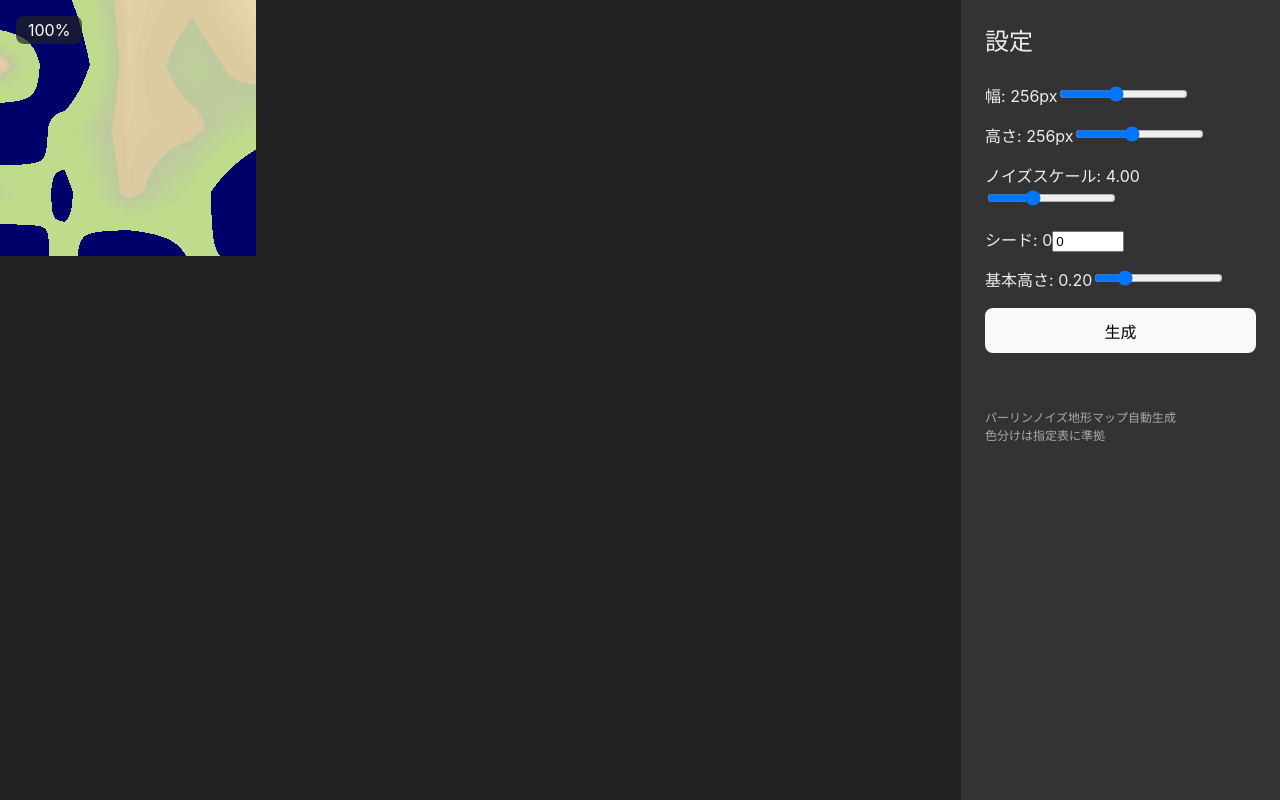
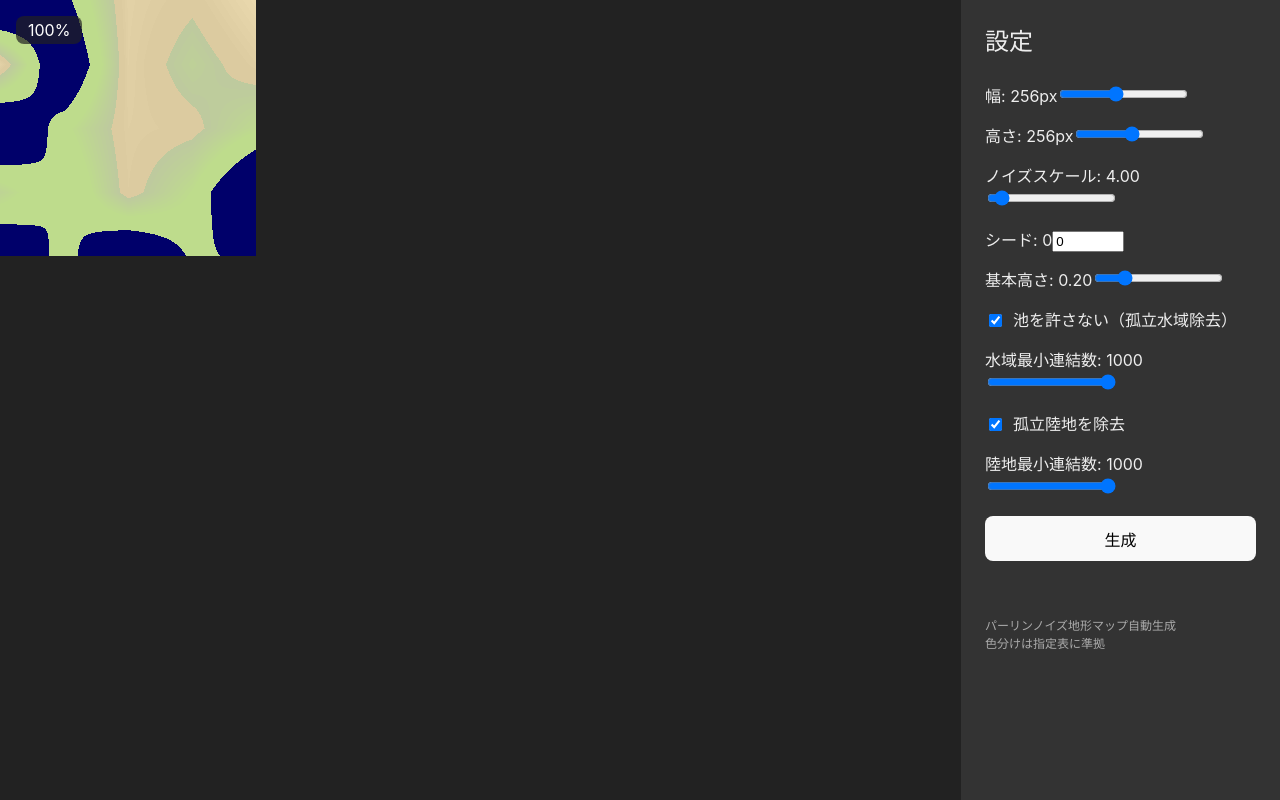
Before and after one commit to Aotumuri/OpenfrontMapGenerator, a React (Vite) app: page / in a window 1280 px wide. Built offline with nearby package versions, Linux system fonts and the light colour scheme.

Commit message:
陸地と水の孤立阻止

```diff
--- a/src/App.tsx
+++ b/src/App.tsx
@@ -10,6 +10,10 @@ function App() {
   const [scale, setScale] = useState(4.0);
   const [seed, setSeed] = useState(0);
   const [baseHeight, setBaseHeight] = useState(0.2);
+  const [removePond, setRemovePond] = useState(true);
+  const [minWaterSize, setMinWaterSize] = useState(1000);
+  const [removeLand, setRemoveLand] = useState(true);
+  const [minLandSize, setMinLandSize] = useState(1000);
   const [generate, setGenerate] = useState(true);
 
   const handleGenerate = () => {
@@ -20,7 +24,18 @@ function App() {
   return (
     <div style={{ display: 'flex', height: '100vh', width: '100vw', background: '#222', color: '#eee', overflow: 'hidden' }}>
       <div style={{ flex: 1, display: 'flex', alignItems: 'center', justifyContent: 'center', minWidth: 0, height: '100vh', overflow: 'hidden' }}>
-        <MapPreview width={width} height={height} seed={seed} scale={scale} baseHeight={baseHeight} generate={generate} />
+        <MapPreview
+          width={width}
+          height={height}
+          seed={seed}
+          scale={scale}
+          baseHeight={baseHeight}
+          removePond={removePond}
+          minWaterSize={minWaterSize}
+          removeLand={removeLand}
+          minLandSize={minLandSize}
+          generate={generate}
+        />
       </div>
       <div style={{ width: 320, background: '#333', padding: 24, boxSizing: 'border-box', display: 'flex', flexDirection: 'column', gap: 24, height: '100vh', position: 'fixed', right: 0, top: 0, zIndex: 10, borderLeft: '1px solid #222' }}>
         <h2 style={{ margin: 0 }}>設定</h2>
@@ -30,11 +45,19 @@ function App() {
           scale={scale}
           seed={seed}
           baseHeight={baseHeight}
+          removePond={removePond}
+          minWaterSize={minWaterSize}
+          removeLand={removeLand}
+          minLandSize={minLandSize}
           setWidth={setWidth}
           setHeight={setHeight}
           setScale={setScale}
           setSeed={setSeed}
           setBaseHeight={setBaseHeight}
+          setRemovePond={setRemovePond}
+          setMinWaterSize={setMinWaterSize}
+          setRemoveLand={setRemoveLand}
+          setMinLandSize={setMinLandSize}
           onGenerate={handleGenerate}
         />
         <div style={{ fontSize: 12, color: '#aaa', marginTop: 32 }}>
--- a/src/components/MapPreview.tsx
+++ b/src/components/MapPreview.tsx
@@ -6,12 +6,15 @@ type MapPreviewProps = {
   seed: number;
   scale: number;
   baseHeight: number;
+  removePond: boolean;
+  minWaterSize: number;
+  removeLand: boolean;
+  minLandSize: number;
   generate: boolean;
   onGenerated?: () => void;
 };
 
-
-const MapPreview: React.FC<MapPreviewProps> = ({ width, height, seed, scale, baseHeight, generate, onGenerated }) => {
+const MapPreview: React.FC<MapPreviewProps> = ({ width, height, seed, scale, baseHeight, removePond, minWaterSize, removeLand, minLandSize, generate, onGenerated }) => {
   const canvasRef = React.useRef<HTMLCanvasElement>(null);
   const [zoom, setZoom] = React.useState(1);
   const [offset, setOffset] = React.useState({ x: 0, y: 0 });
@@ -28,7 +31,18 @@ const MapPreview: React.FC<MapPreviewProps> = ({ width, height, seed, scale, bas
     if (!ctx) return;
     import('../utils/perlin').then(({ generateHeightMap }) => {
       import('../utils/colorMap').then(({ getTerrainColor }) => {
-        const heightMap = generateHeightMap(width, height, scale, baseHeight, seed);
+        import('../utils/waterUtils').then(({ removeIsolatedWater, removeIsolatedLand }) => {
+          let heightMap = generateHeightMap(width, height, scale, baseHeight, seed);
+          if (removePond) {
+            const waterThreshold = 0.18;
+            const landHeight = 0.18;
+            heightMap = removeIsolatedWater(heightMap, waterThreshold, minWaterSize, landHeight);
+          }
+          if (removeLand) {
+            const landThreshold = 0.18;
+            const waterHeight = 0.0;
+            heightMap = removeIsolatedLand(heightMap, landThreshold, minLandSize, waterHeight);
+          }
           const img = ctx.createImageData(width, height);
           for (let y = 0; y < height; y++) {
             for (let x = 0; x < width; x++) {
@@ -45,7 +59,8 @@ const MapPreview: React.FC<MapPreviewProps> = ({ width, height, seed, scale, bas
           onGenerated && onGenerated();
         });
       });
-  }, [width, height, seed, scale, baseHeight, generate, onGenerated]);
+    });
+  }, [width, height, seed, scale, baseHeight, removePond, minWaterSize, removeLand, minLandSize, generate, onGenerated]);
 
   // ドラッグ移動
   const handleMouseDown = (e: React.MouseEvent<HTMLDivElement>) => {
--- a/src/components/SettingsBar.tsx
+++ b/src/components/SettingsBar.tsx
@@ -6,15 +6,23 @@ type SettingsBarProps = {
   scale: number;
   seed: number;
   baseHeight: number;
+  removePond: boolean;
+  minWaterSize: number;
+  removeLand: boolean;
+  minLandSize: number;
   setWidth: (v: number) => void;
   setHeight: (v: number) => void;
   setScale: (v: number) => void;
   setSeed: (v: number) => void;
   setBaseHeight: (v: number) => void;
+  setRemovePond: (v: boolean) => void;
+  setMinWaterSize: (v: number) => void;
+  setRemoveLand: (v: boolean) => void;
+  setMinLandSize: (v: number) => void;
   onGenerate: () => void;
 };
 
-const SettingsBar: React.FC<SettingsBarProps> = ({ width, height, scale, seed, baseHeight, setWidth, setHeight, setScale, setSeed, setBaseHeight, onGenerate }) => {
+const SettingsBar: React.FC<SettingsBarProps> = ({ width, height, scale, seed, baseHeight, removePond, minWaterSize, removeLand, minLandSize, setWidth, setHeight, setScale, setSeed, setBaseHeight, setRemovePond, setMinWaterSize, setRemoveLand, setMinLandSize, onGenerate }) => {
   return (
     <div style={{ display: 'flex', flexDirection: 'column', gap: 16, minWidth: 220 }}>
       <label>
@@ -27,7 +35,7 @@ const SettingsBar: React.FC<SettingsBarProps> = ({ width, height, scale, seed, b
       </label>
       <label>
         ノイズスケール: {scale.toFixed(2)}
-        <input type="range" min={1} max={10} step={0.01} value={scale} onChange={e => setScale(Number(e.target.value))} />
+        <input type="range" min={1} max={50} step={0.01} value={scale} onChange={e => setScale(Number(e.target.value))} />
       </label>
       <label>
         シード: {seed}
@@ -37,6 +45,22 @@ const SettingsBar: React.FC<SettingsBarProps> = ({ width, height, scale, seed, b
         基本高さ: {baseHeight.toFixed(2)}
         <input type="range" min={0} max={1} step={0.01} value={baseHeight} onChange={e => setBaseHeight(Number(e.target.value))} />
       </label>
+      <label style={{ display: 'flex', alignItems: 'center', gap: 8 }}>
+        <input type="checkbox" checked={removePond} onChange={e => setRemovePond(e.target.checked)} />
+        池を許さない（孤立水域除去）
+      </label>
+      <label>
+        水域最小連結数: {minWaterSize}
+        <input type="range" min={1} max={1000} value={minWaterSize} onChange={e => setMinWaterSize(Number(e.target.value))} />
+      </label>
+      <label style={{ display: 'flex', alignItems: 'center', gap: 8 }}>
+        <input type="checkbox" checked={removeLand} onChange={e => setRemoveLand(e.target.checked)} />
+        孤立陸地を除去
+      </label>
+      <label>
+        陸地最小連結数: {minLandSize}
+        <input type="range" min={1} max={1000} value={minLandSize} onChange={e => setMinLandSize(Number(e.target.value))} />
+      </label>
       <button onClick={onGenerate}>生成</button>
     </div>
   );
--- /dev/null
+++ b/src/utils/waterUtils.ts
@@ -0,0 +1,114 @@
+// 陸地ラベリングし、孤立陸地を水に変換する
+// landThreshold: 陸地とみなす高さの閾値
+// minSize: 許容する陸地の最小連結数
+// waterHeight: 水にする場合の高さ
+export function removeIsolatedLand(
+  heightMap: number[][],
+  landThreshold: number,
+  minSize: number,
+  waterHeight: number
+): number[][] {
+  const h = heightMap.length;
+  const w = heightMap[0]?.length || 0;
+  const visited = Array.from({ length: h }, () => Array(w).fill(false));
+  const result = heightMap.map(row => [...row]);
+
+  const dirs = [
+    [1, 0], [-1, 0], [0, 1], [0, -1],
+    // [1, 1], [1, -1], [-1, 1], [-1, -1], // 斜めも連結とみなす
+  ];
+
+  function bfs(sy: number, sx: number): [number, [number, number][]] {
+    const q: [number, number][] = [[sy, sx]];
+    const group: [number, number][] = [[sy, sx]];
+    visited[sy][sx] = true;
+    let count = 1;
+    while (q.length) {
+      const [y, x] = q.shift()!;
+      for (const [dy, dx] of dirs) {
+        const ny = y + dy, nx = x + dx;
+        if (
+          ny >= 0 && ny < h && nx >= 0 && nx < w &&
+          !visited[ny][nx] && heightMap[ny][nx] >= landThreshold
+        ) {
+          visited[ny][nx] = true;
+          q.push([ny, nx]);
+          group.push([ny, nx]);
+          count++;
+        }
+      }
+    }
+    return [count, group];
+  }
+
+  for (let y = 0; y < h; y++) {
+    for (let x = 0; x < w; x++) {
+      if (!visited[y][x] && heightMap[y][x] >= landThreshold) {
+        const [count, group] = bfs(y, x);
+        if (count <= minSize) {
+          for (const [gy, gx] of group) {
+            result[gy][gx] = waterHeight;
+          }
+        }
+      }
+    }
+  }
+  return result;
+}
+// 高さマップから水域ラベリングし、孤立水域を陸地化する
+// waterThreshold: 水とみなす高さの閾値
+// minSize: 許容する水域の最小連結数
+// landHeight: 陸地にする場合の高さ
+export function removeIsolatedWater(
+  heightMap: number[][],
+  waterThreshold: number,
+  minSize: number,
+  landHeight: number
+): number[][] {
+  const h = heightMap.length;
+  const w = heightMap[0]?.length || 0;
+  const visited = Array.from({ length: h }, () => Array(w).fill(false));
+  const result = heightMap.map(row => [...row]);
+
+  const dirs = [
+    [1, 0], [-1, 0], [0, 1], [0, -1],
+    // [1, 1], [1, -1], [-1, 1], [-1, -1], // 斜めも連結とみなす
+  ];
+
+  function bfs(sy: number, sx: number): [number, [number, number][]] {
+    const q: [number, number][] = [[sy, sx]];
+    const group: [number, number][] = [[sy, sx]];
+    visited[sy][sx] = true;
+    let count = 1;
+    while (q.length) {
+      const [y, x] = q.shift()!;
+      for (const [dy, dx] of dirs) {
+        const ny = y + dy, nx = x + dx;
+        if (
+          ny >= 0 && ny < h && nx >= 0 && nx < w &&
+          !visited[ny][nx] && heightMap[ny][nx] < waterThreshold
+        ) {
+          visited[ny][nx] = true;
+          q.push([ny, nx]);
+          group.push([ny, nx]);
+          count++;
+        }
+      }
+    }
+    return [count, group];
+  }
+
+  for (let y = 0; y < h; y++) {
+    for (let x = 0; x < w; x++) {
+      if (!visited[y][x] && heightMap[y][x] < waterThreshold) {
+        const [count, group] = bfs(y, x);
+        if (count <= minSize) {
+          for (const [gy, gx] of group) {
+            result[gy][gx] = landHeight;
+          }
+        }
+      }
+    }
+  }
+  return result;
+}
```
Lines whose indentation alone changed are shown as unchanged.
